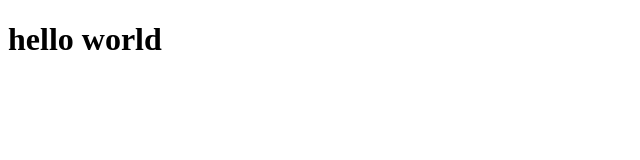
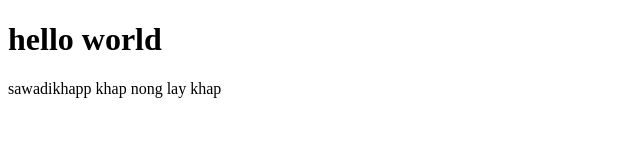
Before and after one commit to Mhmd-Akbar/coba-git-remote, a plain HTML site: page index.html in a window 1280 px wide. Shown: the whole page, without its empty margins (0-640 px from the left). Drawn offline with Linux system fonts and the light colour scheme.

Commit message:
menambah paragaraf sawadikhap

```diff
--- a/index.html
+++ b/index.html
@@ -8,5 +8,6 @@
   </head>
   <body>
     <h1>hello world</h1>
+    <p>sawadikhapp khap nong lay khap</p>
   </body>
 </html>
```
